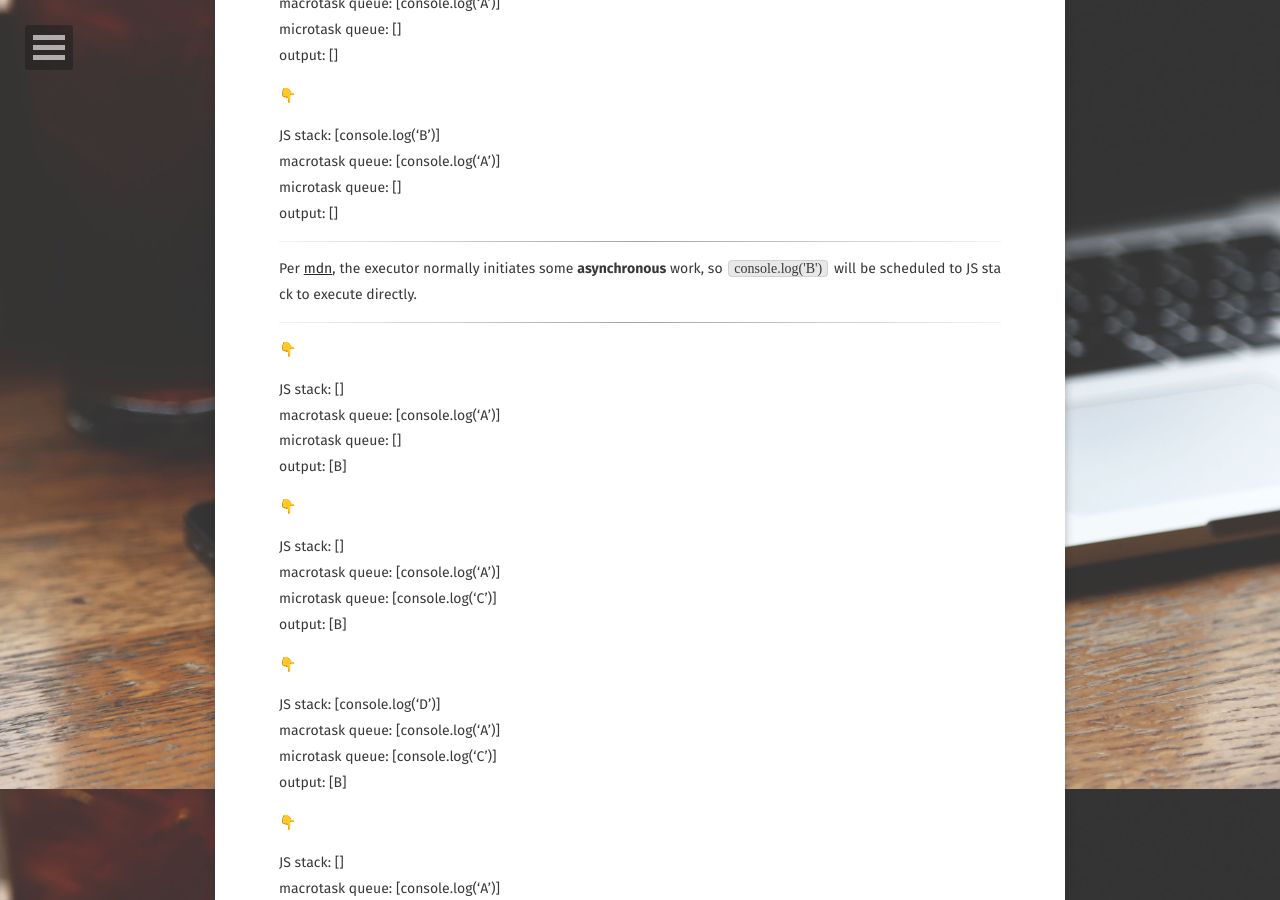
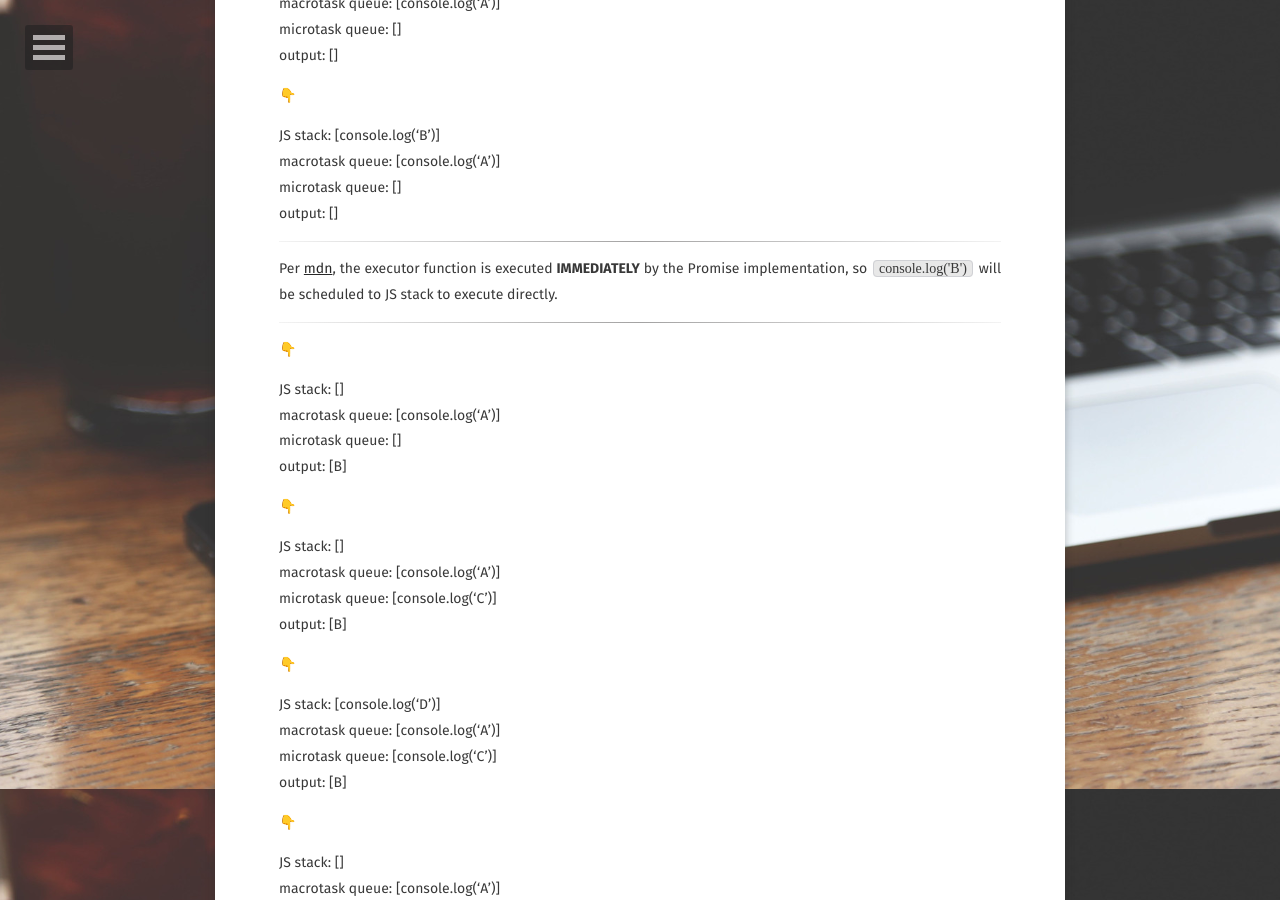
Before and after one commit to just4fun/just4fun.github.io, a Jekyll site: the page built from _posts/2018-03-15-rethink-event-loop.md, in a window 1280 px wide and 900 px high, scrolled down 2811 px. Built offline with Jekyll 4.4.1, drawn with Linux system fonts in a browser that asks for light colours; some web fonts are replaced; comment, search, counter and statistics services are not loaded.

Commit message:
Fix an error for promise executor description

```diff
--- a/_posts/2018-03-15-rethink-event-loop.md
+++ b/_posts/2018-03-15-rethink-event-loop.md
@@ -92,7 +92,7 @@ output: []
 
 ---
 
-Per [mdn](https://developer.mozilla.org/en-US/docs/Web/JavaScript/Reference/Global_Objects/Promise), the executor normally initiates some **asynchronous** work, so `console.log('B')` will be scheduled to JS stack to execute directly.
+Per [mdn](https://developer.mozilla.org/en-US/docs/Web/JavaScript/Reference/Global_Objects/Promise), the executor function is executed **IMMEDIATELY** by the Promise implementation, so `console.log('B')` will be scheduled to JS stack to execute directly.
 
 ---
 
```
